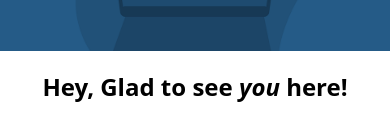
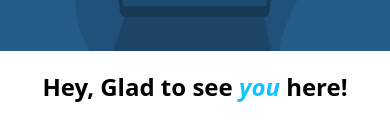
Before and after one commit to priyankarkoley/myspace, a React (Create React App) app: page / in a window 390 px wide. Shown: the part 294-431 px from the top of the page. Built offline with nearby package versions, Linux system fonts and the light colour scheme.

Commit message:
minor updates

```diff
--- a/src/components/Home.js
+++ b/src/components/Home.js
@@ -22,7 +22,7 @@ export default function Home() {
         {/* glad to see you here */}
         <span className="block text-center font-semibold sm:-mt-5 md:text-left md:mt-5 md:pl-16 md:pt-5 lg:pt-20 xl:mt-11 xl:pl-40 xl:pt-24 md:text-2xl 2xl:pl-52 2xl:text-3xl">
           Hey, Glad to see
-          <span className="italic sm:text-white">&nbsp;you</span> here!
+          <span className="italic text-[#11c4ff] sm:text-white">&nbsp;you</span> here!
         </span>
 
         {/* I'm PK */}
```
